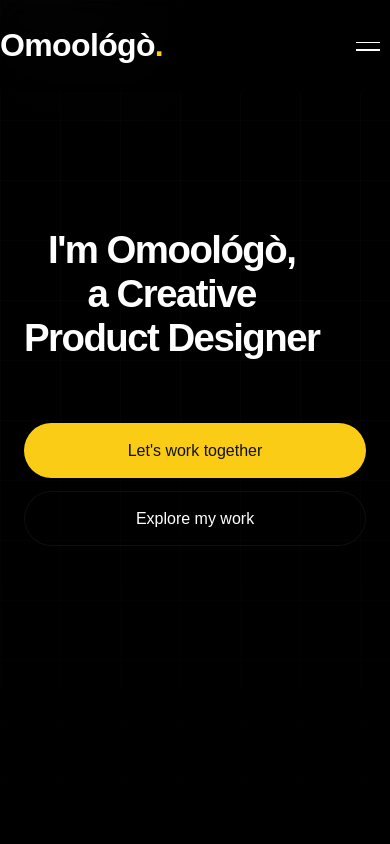
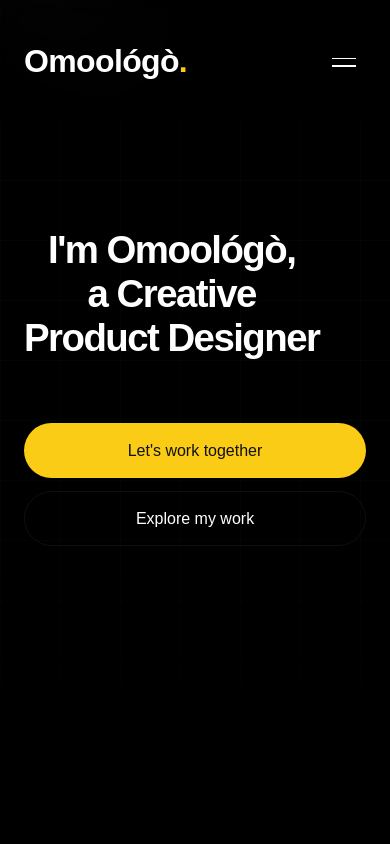
Before and after one commit to busycodingg/Portfolio, a Next.js app: page / in a window 390 px wide. Shown: the top 844 px of the page. Built offline with nearby package versions, Linux system fonts and the light colour scheme; a web font is replaced by a local one.

Commit message:
Navbar overhaul: refactored Navigation.js with a container wrapper to support full-width glassmorphism with centered content alignment.

```diff
--- a/src/app/globals.css
+++ b/src/app/globals.css
@@ -156,30 +156,34 @@ header {
 .site-header {
     position: fixed;
     top: 0;
-    left: 50%;
-    transform: translateX(-50%);
+    left: 0;
     width: 100%;
-    max-width: 1440px; /* Match layout-wrapper */
     z-index: 1000;
-    display: flex;
-    justify-content: space-between;
-    align-items: center;
-    padding: 1.5rem 80px; /* Match layout-wrapper padding */
     background-color: rgba(0, 0, 0, 0.4);
     backdrop-filter: blur(12px);
     -webkit-backdrop-filter: blur(12px);
     transition: all 0.3s ease;
 }
 
+.nav-container {
+    max-width: 1440px;
+    margin: 0 auto;
+    padding: 1.5rem 80px;
+    display: flex;
+    justify-content: space-between;
+    align-items: center;
+    width: 100%;
+}
+
 @media (max-width: 1024px) {
-    .site-header {
+    .nav-container {
         padding: 1.5rem 40px;
     }
 }
 
 @media (max-width: 768px) {
-    .site-header {
-        padding: 1.5rem 24px;
+    .nav-container {
+        padding: 1rem 24px;
     }
 }
 
--- a/src/components/Navigation.js
+++ b/src/components/Navigation.js
@@ -17,6 +17,7 @@ export default function Navigation() {
 
   return (
     <header className="site-header">
+      <div className="nav-container">
         <div className="logo">
             <Link href="/" style={{ textDecoration: 'none' }} onClick={() => setIsOpen(false)}>
               <span className="logo-ajay">Omoológò<span className="logo-dot">.</span></span>
@@ -39,6 +40,7 @@ export default function Navigation() {
             <span className="hamburger-line"></span>
             <span className="hamburger-line"></span>
         </button>
+      </div>
 
         {/* Mobile Nav Overlay */}
         <AnimatePresence>
```
